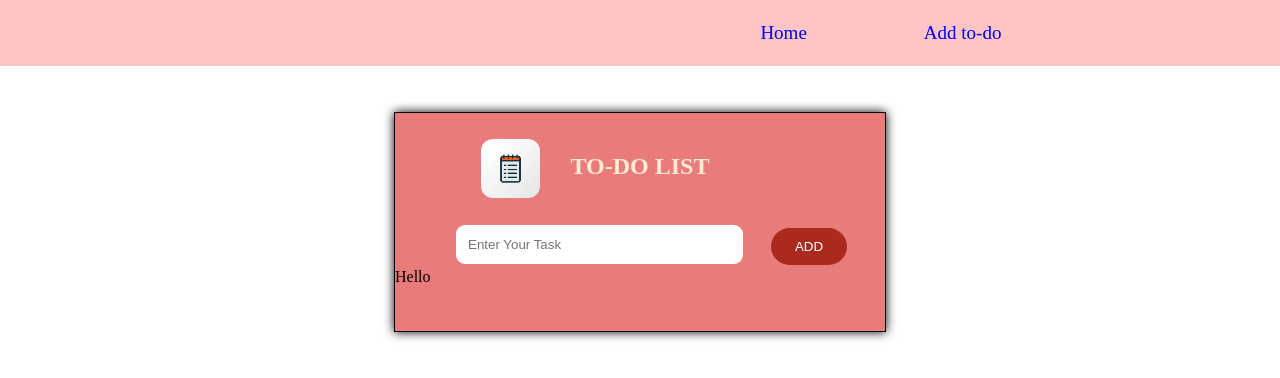
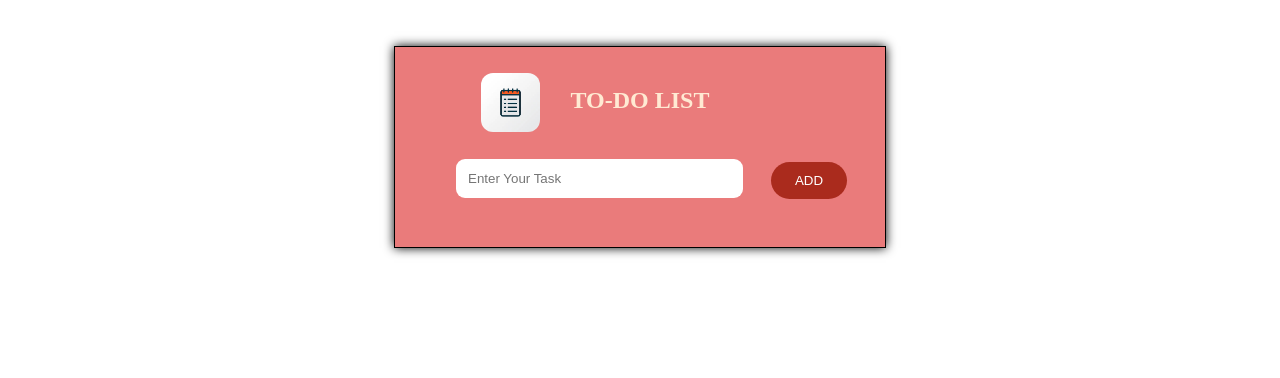
Before and after one commit to patrarashmiranjitarrp-cyber/TO-DO-LIST, a plain HTML site: page addToDo.html in a window 1280 px wide. Drawn offline with Linux system fonts and the light colour scheme.

Commit message:
Project Complete

```diff
--- a/addToDo.html
+++ b/addToDo.html
@@ -7,16 +7,7 @@
     <link rel="stylesheet" href="/style.css" />
   </head>
   <body>
-    <div class="navbar">
-      <header>
-        <nav>
-          <ul>
-            <li><a href="/index.html" target="_blank">Home</a></li>
-            <li><a href="/addToDo.html" target="_blank">Add to-do</a></li>
-          </ul>
-        </nav>
-      </header>
-    </div>
+
     <div class="to_do_list">
       <img src="/to-do-image-2.jpg" alt="" width="50px" />
       <h2>TO-DO LIST</h2>
@@ -35,7 +26,7 @@
           <li></li>  -->
           <!-- <img src="/cross_icon.png" alt="cross icon" id="img_2" onclick="deleteicon()"> -->
            <!-- <span><i class="fa-solid fa-circle-xmark"></i></span> -->
-          <p>Hello</p>
+
 
         </ul>
       </div>
```
Also changed, not shown: To-do-list/practice.html (deleted, +0 -23 lines), index.html (+1 -10 lines).
